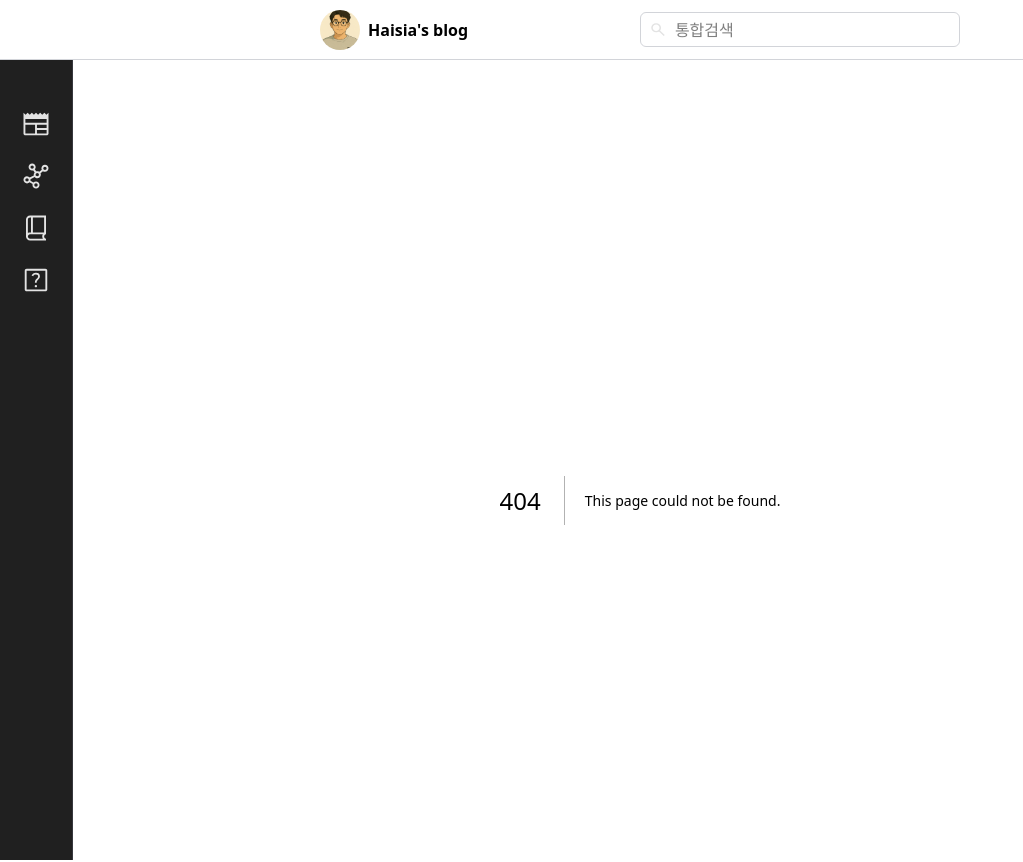
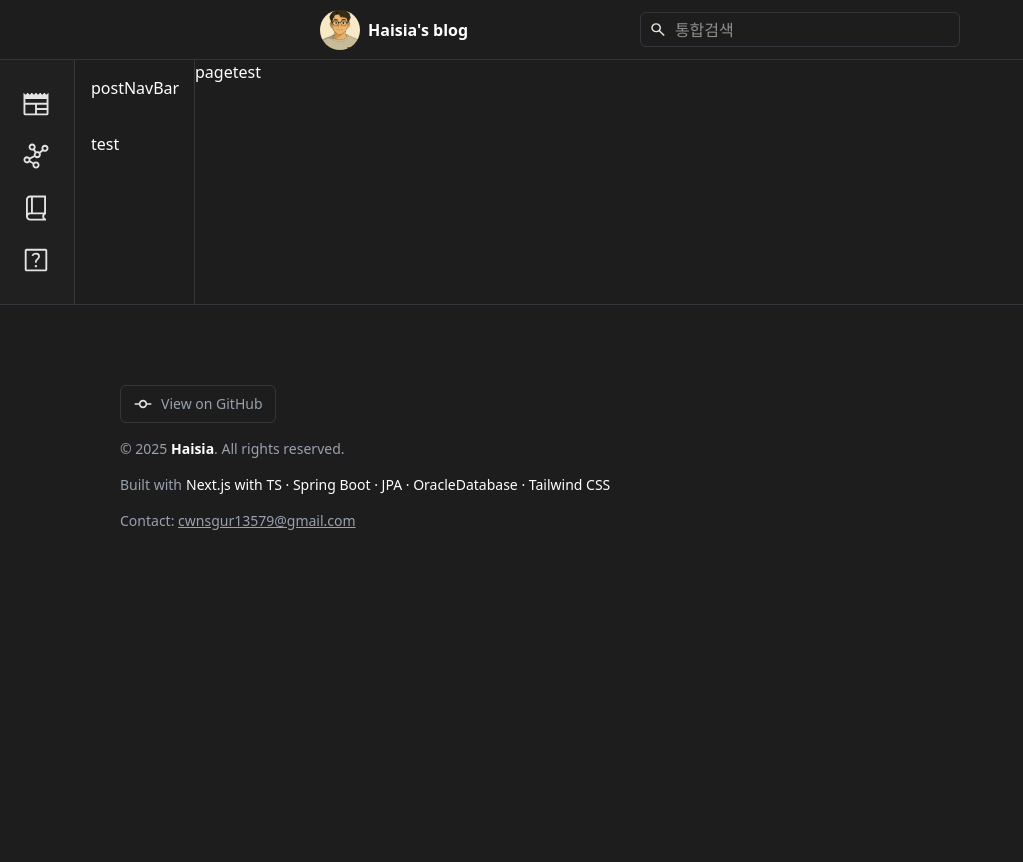
Before and after one commit to Haisia/project-blog-next, a Next.js app: page /devnews in a window 1280 px wide. Before the commit this address had no page. Shown: the top 862 px of the page, without its empty margins (0-1023 px from the left). After the commit the page ends 800 px from the top, so only its background shows below. Built offline with nearby package versions, Linux system fonts and the light colour scheme.

Commit message:
수정: 레이아웃 구조변경

```diff
--- /dev/null
+++ b/src/app/devnews/layout.tsx
@@ -0,0 +1,28 @@
+import React, {ReactNode} from "react";
+
+const Layout = async (
+  {
+    children,
+  }: Readonly<{
+    children: ReactNode;
+  }>) => {
+
+  return (
+    <div className="flex flex-1 items-stretch">
+      <PostNavBar/>
+      <div className="flex-1">
+        {children}
+      </div>
+    </div>
+  );
+}
+
+const PostNavBar = () => {
+  return (
+    <div className="w-[120px] border-r border-gray-500/30">
+      <div className="p-4">postNavBar</div>
+      <div className="p-4">test</div>
+    </div>
+  );
+};
+export default Layout;
--- /dev/null
+++ b/src/app/devnews/page.tsx
@@ -0,0 +1,11 @@
+import React from 'react';
+
+const Page = () => {
+  return (
+    <>
+      <div>pagetest</div>
+    </>
+  );
+}
+
+export default Page;
--- a/src/app/footer.tsx
+++ b/src/app/footer.tsx
@@ -2,7 +2,7 @@ import Image from "next/image";
 
 const Footer = () => {
   return (
-    <footer className="p-80 py-10 text-sm text-gray-400 space-y-4">
+    <footer className="px-30 py-20 text-sm text-gray-400 space-y-4 border-t border-gray-500/30">
       <ViewOnGitHub/>
       <ProjectInfo/>
     </footer>
--- a/src/app/layout.tsx
+++ b/src/app/layout.tsx
@@ -18,12 +18,15 @@ export default function RootLayout(
   }>) {
   return (
     <html lang="en">
-      <body className={"bg-myblack text-white min-h-screen flex flex-col"}>
+      <body className="bg-myblack text-white">
         <Header/>
-        <div className={"flex"}>
-          <Navbar/>
-          <Main>{children}</Main>
+
+        {/* 콘텐츠 영역 (Sidebar + Main) */}
+        <div className="flex items-stretch">
+          <Navbar/> {/* ← 사이드 네브바 */}
+          <Main>{children}</Main> {/* ← 메인 */}
         </div>
+
         <Footer/>
       </body>
     </html>
@@ -32,10 +35,8 @@ export default function RootLayout(
 
 const Main = ({children}: { children: ReactNode }) => {
   return (
-    <>
-      <div className={"flex-1 p-80 py-10"}>
-        {children}
-      </div>
-    </>
-  )
-}
+    <div className="flex-1 flex items-stretch">
+      {children}
+    </div>
+  );
+};
--- a/src/app/navigation.tsx
+++ b/src/app/navigation.tsx
@@ -18,19 +18,19 @@ const tempNavItems: NavItemProps[] = [
 
 const Navbar = () => {
   return (
-    <>
-      <div className={"h-full absolute py-5 bg-mylightblack border-r-1 border-gray-500/30 group"}>
-        <NavContainer navItems={tempNavItems}/>
+    <div className="relative group transition-all duration-300">
+      <div className="bg-mylightblack border-r border-gray-500/30 w-[75px] group-hover:w-[180px] transition-all duration-300 overflow-visible h-full">
+        <NavContainer navItems={tempNavItems} />
       </div>
-    </>
+    </div>
   );
-}
+};
 
 const NavContainer = ({navItems}: { navItems: NavItemProps[] }) => {
   return (
     <>
       <ul className={"p-3 [&>li]:py-1"}>
-        {navItems.map((navItem: NavItemProps) => (
+      {navItems.map((navItem: NavItemProps) => (
           <NavItem key={navItem.content} imageSrc={navItem.imageSrc} content={navItem.content} link={navItem.link}/>
         ))}
       </ul>
@@ -43,9 +43,11 @@ const NavItem = (props: NavItemProps) => {
 
   return (
     <li
-      className="flex items-center h-[40px] my-3 overflow-hidden group-hover:w-auto w-[48px] group-hover:overflow-visible
+      className="flex items-center h-[40px] my-3 overflow-hidden
+             w-full transition-all duration-300
              hover:bg-neutral-700/90 hover:border-[#a29bfe]
-             px-2 border border-transparent rounded-lg transition-[border-color] duration-300 ease-in-out cursor-pointer"
+             px-2 border border-transparent rounded-lg
+             cursor-pointer"
       onClick={() => router.push(props.link)}
     >
       <div className="min-w-[30px] flex justify-center">
--- a/src/app/page.tsx
+++ b/src/app/page.tsx
@@ -4,7 +4,7 @@ import {learning, skilledIn} from "@/data/TechStackData";
 export default function Home() {
   return (
     <>
-      <div className="flex flex-col md:flex-row items-start gap-10">
+      <div className="flex flex-col md:flex-row items-start gap-10 py-10 px-65">
         {/* 프로필 이미지 */}
         <ProfileImage/>
         {/* 본문 영역 */}
```
